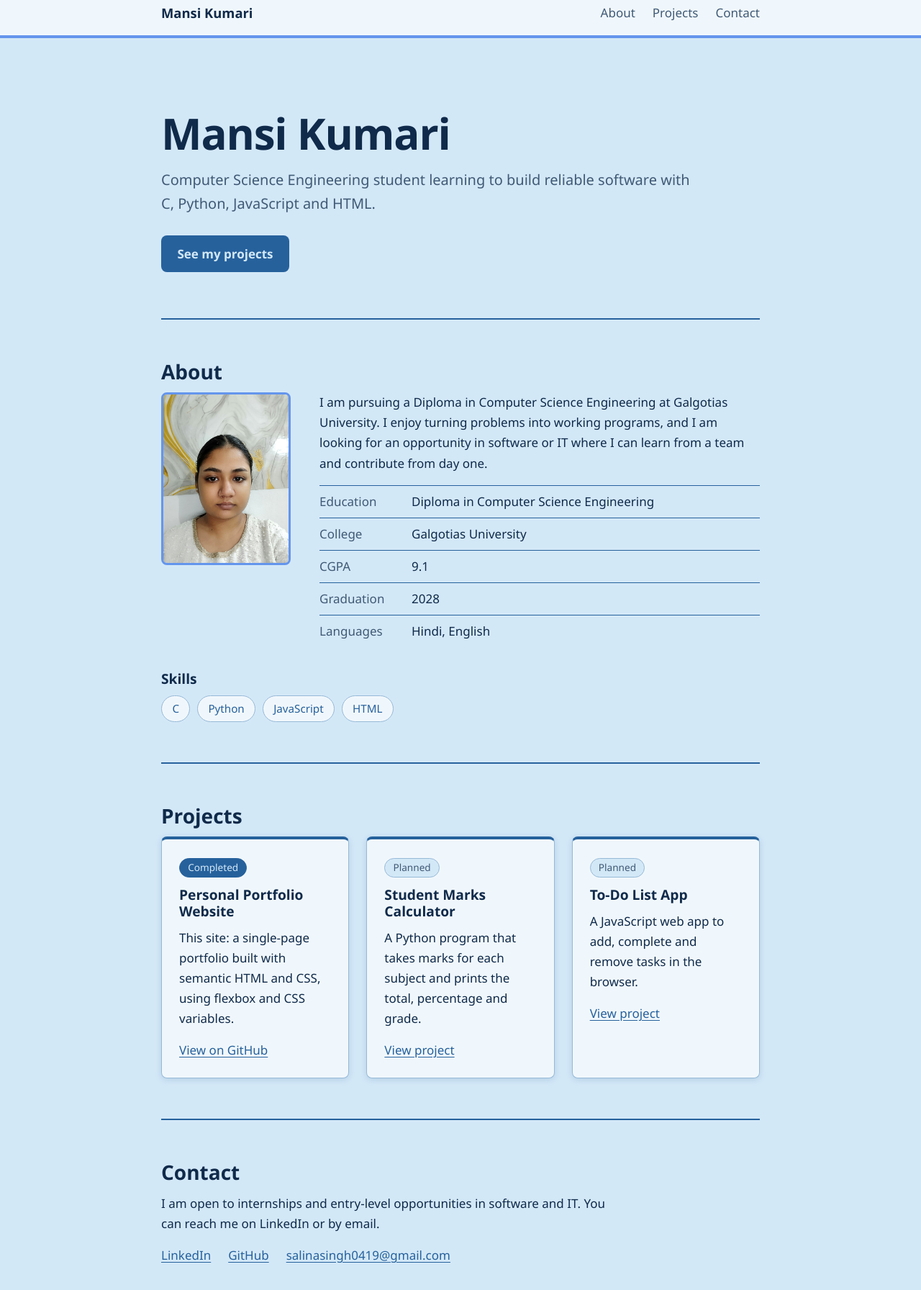
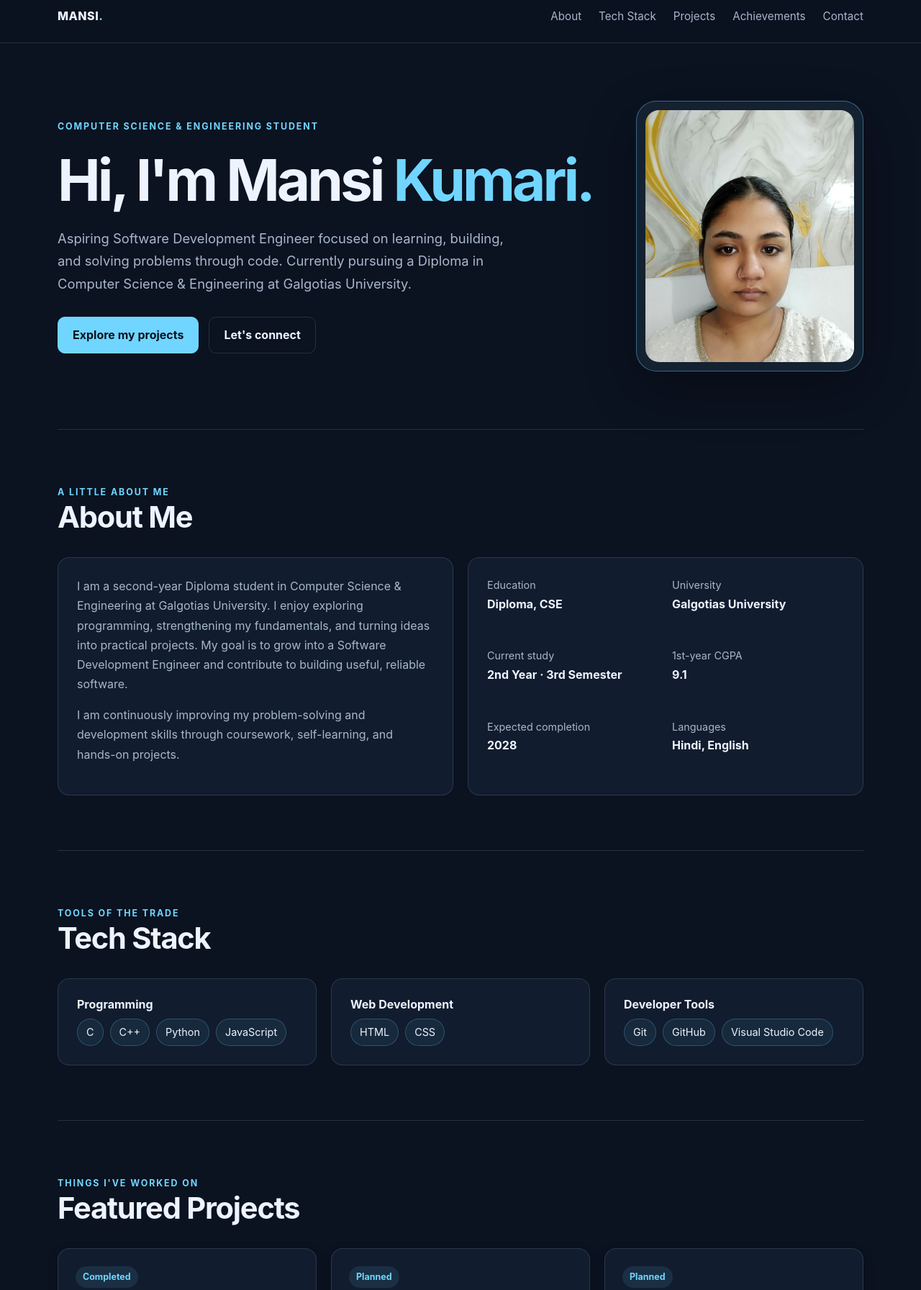
Before and after one commit to mansikumari0406-alt/myportfolio, a plain HTML site: page docs/index.html in a window 1280 px wide. Shown: the part 13-1805 px from the top of the page at 72% size. Drawn offline with Linux system fonts and the light colour scheme.

Commit message:
change in HTML, CSS and README

```diff
--- a/docs/index.html
+++ b/docs/index.html
@@ -3,96 +3,187 @@
 <head>
   <meta charset="UTF-8">
   <meta name="viewport" content="width=device-width, initial-scale=1">
-  <meta name="color-scheme" content="only light">
-  <title>Mansi Kumari | Portfolio</title>
-  <meta name="description" content="Portfolio of Mansi Kumari, Computer Science Engineering student aiming for a career in software and IT.">
+  <meta name="description" content="Mansi Kumari — Computer Science & Engineering diploma student and aspiring Software Development Engineer.">
+  <title>Mansi Kumari | Aspiring Software Development Engineer</title>
   <link rel="stylesheet" href="style.css">
 </head>
 <body>
 
   <header class="site-header">
-    <nav class="nav" aria-label="Main">
-      <a class="nav__brand" href="#top">Mansi Kumari</a>
-      <ul class="nav__links">
+    <nav class="nav wrap" aria-label="Main navigation">
+      <a class="brand" href="#home">MANSI<span>.</span></a>
+      <ul class="nav-links">
         <li><a href="#about">About</a></li>
+        <li><a href="#skills">Tech Stack</a></li>
         <li><a href="#projects">Projects</a></li>
+        <li><a href="#achievements">Achievements</a></li>
         <li><a href="#contact">Contact</a></li>
       </ul>
     </nav>
   </header>
 
-  <main id="top">
+  <main class="wrap">
 
-    <section class="hero">
-      <h1>Mansi Kumari</h1>
-      <p class="hero__lead">Computer Science Engineering student learning to build reliable software with C, Python, JavaScript and HTML.</p>
-      <a class="button" href="#projects">See my projects</a>
+    <!-- Hero / intro -->
+    <section class="hero" id="home">
+      <div class="hero-text">
+        <p class="eyebrow">Computer Science &amp; Engineering Student</p>
+        <h1>Hi, I'm Mansi <span>Kumari.</span></h1>
+        <p class="lead">Aspiring Software Development Engineer focused on learning, building, and solving problems through code. Currently pursuing a Diploma in Computer Science &amp; Engineering at Galgotias University.</p>
+        <div class="actions">
+          <a class="btn primary" href="#projects">Explore my projects</a>
+          <a class="btn" href="#contact">Let's connect</a>
+        </div>
+      </div>
+      <div class="portrait-frame">
+        <img class="portrait" src="images/profile.jpg" alt="Portrait photo of Mansi Kumari" width="290" height="350">
+      </div>
     </section>
 
-    <section id="about" class="section">
-      <h2>About</h2>
-      <div class="about">
-        <img class="about__photo" src="images/profile.jpg" alt="Portrait photo of Mansi Kumari" width="180" height="240">
-        <div class="about__text">
-          <p>I am pursuing a Diploma in Computer Science Engineering at Galgotias University. I enjoy turning problems into working programs, and I am looking for an opportunity in software or IT where I can learn from a team and contribute from day one.</p>
+    <!-- About -->
+    <section class="section" id="about">
+      <header class="section-head">
+        <p class="kicker">A little about me</p>
+        <h2>About Me</h2>
+      </header>
 
-          <dl class="facts">
-            <div><dt>Education</dt><dd>Diploma in Computer Science Engineering</dd></div>
-            <div><dt>College</dt><dd>Galgotias University</dd></div>
-            <div><dt>CGPA</dt><dd>9.1</dd></div>
-            <div><dt>Graduation</dt><dd>2028</dd></div>
-            <div><dt>Languages</dt><dd>Hindi, English</dd></div>
-          </dl>
+      <div class="row">
+        <div class="panel">
+          <p class="muted">I am a second-year Diploma student in Computer Science &amp; Engineering at Galgotias University. I enjoy exploring programming, strengthening my fundamentals, and turning ideas into practical projects. My goal is to grow into a Software Development Engineer and contribute to building useful, reliable software.</p>
+          <p class="muted">I am continuously improving my problem-solving and development skills through coursework, self-learning, and hands-on projects.</p>
+        </div>
+
+        <dl class="panel facts">
+          <div class="fact"><dt>Education</dt><dd>Diploma, CSE</dd></div>
+          <div class="fact"><dt>University</dt><dd>Galgotias University</dd></div>
+          <div class="fact"><dt>Current study</dt><dd>2nd Year · 3rd Semester</dd></div>
+          <div class="fact"><dt>1st-year CGPA</dt><dd>9.1</dd></div>
+          <div class="fact"><dt>Expected completion</dt><dd>2028</dd></div>
+          <div class="fact"><dt>Languages</dt><dd>Hindi, English</dd></div>
+        </dl>
+      </div>
+    </section>
+
+    <!-- Tech Stack -->
+    <section class="section" id="skills">
+      <header class="section-head">
+        <p class="kicker">Tools of the trade</p>
+        <h2>Tech Stack</h2>
+      </header>
+      <div class="row">
+        <div class="panel">
+          <h4>Programming</h4>
+          <ul class="chips">
+            <li>C</li><li>C++</li><li>Python</li><li>JavaScript</li>
+          </ul>
+        </div>
+        <div class="panel">
+          <h4>Web Development</h4>
+          <ul class="chips">
+            <li>HTML</li><li>CSS</li>
+          </ul>
+        </div>
+        <div class="panel">
+          <h4>Developer Tools</h4>
+          <ul class="chips">
+            <li>Git</li><li>GitHub</li><li>Visual Studio Code</li>
+          </ul>
         </div>
       </div>
-
-      <h3>Skills</h3>
-      <ul class="skills">
-        <li>C</li>
-        <li>Python</li>
-        <li>JavaScript</li>
-        <li>HTML</li>
-      </ul>
     </section>
 
-    <section id="projects" class="section">
-      <h2>Projects</h2>
-      <div class="cards">
+    <!-- Projects -->
+    <section class="section" id="projects">
+      <header class="section-head">
+        <p class="kicker">Things I've worked on</p>
+        <h2>Featured Projects</h2>
+      </header>
+
+      <div class="row">
         <article class="card">
-          <span class="status status--done">Completed</span>
+          <span class="tag">Completed</span>
           <h3>Personal Portfolio Website</h3>
-          <p>This site: a single-page portfolio built with semantic HTML and CSS, using flexbox and CSS variables.</p>
-             <a href="https://github.com/mansikumari0406-alt/myportfolio">View on GitHub</a>
-            </article>
+          <p>A responsive personal website built with semantic HTML and CSS to introduce my background, skills, projects, and contact information.</p>
+          <a href="https://github.com/mansikumari0406-alt" target="_blank" rel="noopener">GitHub profile ↗</a>
+        </article>
+
         <article class="card">
-          <span class="status">Planned</span>
+          <span class="tag">Planned</span>
           <h3>Student Marks Calculator</h3>
-          <p>A Python program that takes marks for each subject and prints the total, percentage and grade.</p>
-          <a href="#">View project</a>
+          <p>A Python program planned to take subject marks and calculate total marks, percentage, and grade.</p>
+          <a href="#projects">Coming soon</a>
         </article>
+
         <article class="card">
-          <span class="status">Planned</span>
+          <span class="tag">Planned</span>
           <h3>To-Do List App</h3>
-          <p>A JavaScript web app to add, complete and remove tasks in the browser.</p>
-          <a href="#">View project</a>
+          <p>A JavaScript web app planned to let users add tasks, mark them complete, and remove them in the browser.</p>
+          <a href="#projects">Coming soon</a>
         </article>
       </div>
     </section>
 
-    <section id="contact" class="section">
-      <h2>Contact</h2>
-      <p>I am open to internships and entry-level opportunities in software and IT. You can reach me on LinkedIn or by email.</p>
-      <ul class="contact-list">
-        <li><a href="https://www.linkedin.com/in/mansi-kumari-214a17370">LinkedIn</a></li>
-        <li><a href="https://github.com/mansikumari0406-alt">GitHub</a></li>
-        <li><a href="mailto:salinasingh0419@gmail.com">salinasingh0419@gmail.com</a></li>
-      </ul>
+    <!-- Achievements & Certifications -->
+    <section class="section" id="achievements">
+      <header class="section-head">
+        <p class="kicker">Learning and participation</p>
+        <h2>Achievements &amp; Certifications</h2>
+      </header>
+
+      <div class="row">
+        <article class="card">
+          <span class="tag">Certification</span>
+          <h3>CS107: C++ Programming</h3>
+          <p>Completed a 40-hour C++ Programming course through Saylor.org in July 2026.</p>
+        </article>
+
+        <article class="card">
+          <span class="tag">Certification</span>
+          <h3>AI for Beginners</h3>
+          <p>Successfully completed the HP LIFE online course introducing the fundamentals of Artificial Intelligence.</p>
+        </article>
+
+        <article class="card">
+          <span class="tag">Certification</span>
+          <h3>Bajaj Manufacturing Systems</h3>
+          <p>Completed the Bajaj Manufacturing Systems Certification Program offered by Bajaj Auto Ltd.</p>
+        </article>
+
+        <article class="card">
+          <span class="tag">Participation</span>
+          <h3>National Financial Literacy Quiz 2026</h3>
+          <p>Participated in the National Financial Literacy Quiz 2026, organized by the National Institute of Securities Markets.</p>
+        </article>
+
+        <article class="card">
+          <span class="tag">Buildathon</span>
+          <h3>RocketRide Buildathon — Delhi</h3>
+          <p>Received a Certificate of Appreciation for participating in the RocketRide Buildathon organized by Tech Waves Club, School of Engineering &amp; Technology, SDGI Global University on 1 September 2026.</p>
+        </article>
+      </div>
+    </section>
+
+    <!-- Contact -->
+    <section class="section" id="contact">
+      <header class="section-head">
+        <p class="kicker">Have an opportunity or idea?</p>
+        <h2>Let's Connect</h2>
+      </header>
+
+      <div class="panel contact-box">
+        <p class="muted">I'm always interested in learning, collaborating on projects, and connecting with people in technology.</p>
+        <ul class="contact-links">
+          <li><a href="mailto:salinasingh0419@gmail.com">Email ↗</a></li>
+          <li><a href="https://www.linkedin.com/in/mansi-kumari-214a17370" target="_blank" rel="noopener">LinkedIn ↗</a></li>
+          <li><a href="https://github.com/mansikumari0406-alt" target="_blank" rel="noopener">GitHub ↗</a></li>
+        </ul>
+      </div>
     </section>
 
   </main>
 
   <footer class="site-footer">
-    <p>&copy; 2026 Mansi Kumari</p>
+    <div class="wrap">© 2026 Mansi Kumari · Aspiring Software Development Engineer</div>
   </footer>
 
 </body>
--- a/docs/style.css
+++ b/docs/style.css
@@ -1,291 +1,290 @@
-/* ---------- Variables: 4 colours and 1 font, defined once and reused ---------- */
+/* ==========================================================
+   Mansi Kumari — Portfolio
+   Colours and fonts are defined ONCE here and reused below.
+   ========================================================== */
 :root {
-  color-scheme: only light;
+  /* Colours */
+  --bg: #0b1220;        /* page background */
+  --panel: #111c2e;     /* cards and panels */
+  --text: #edf4ff;      /* main text */
+  --muted: #a8b7cc;     /* secondary text */
+  --accent: #70d6ff;    /* links, buttons, highlights */
+  --line: rgba(174, 202, 235, 0.16);
 
-  --color-bg: #d3e8f7;         /* ice blue: page background */
-  --color-text: #0f2a4a;       /* deep navy: text */
-  --color-primary: #26619c;    /* lapis blue: links, buttons, lines */
-  --color-secondary: #6495ed;  /* cornflower blue: header line, photo frame */
+  /* Font */
+  --font-main: Inter, ui-sans-serif, system-ui, -apple-system, "Segoe UI", sans-serif;
 
-  --font-main: "Segoe UI", system-ui, -apple-system, Arial, sans-serif;
-
-  --radius: 8px;
-  --max-width: 880px;
+  /* Layout */
+  --max-width: 1120px;
+  --radius: 16px;
 }
 
 /* ---------- Base ---------- */
-*,
-*::before,
-*::after {
-  box-sizing: border-box;
-}
+* { box-sizing: border-box; }
 
 html {
   scroll-behavior: smooth;
-  scroll-padding-top: 80px; /* keeps headings clear of the sticky nav */
+  scroll-padding-top: 90px; /* keeps headings clear of the sticky nav */
 }
 
 body {
   margin: 0;
+  background: var(--bg);
+  color: var(--text);
   font-family: var(--font-main);
-  font-size: 1.0625rem;
-  line-height: 1.65;
-  color: var(--color-text);
-  background: var(--color-bg);
+  font-size: 1rem;
+  line-height: 1.7;
 }
 
-img {
-  max-width: 100%;
+a { color: var(--accent); }
+a:hover { text-decoration: none; }
+
+h1, h2, h3, h4 { margin: 0 0 0.6rem; line-height: 1.2; }
+h2 { font-size: clamp(1.9rem, 4vw, 2.6rem); letter-spacing: -0.03em; }
+h3 { font-size: 1.15rem; }
+h4 { font-size: 1rem; }
+p  { margin: 0 0 1rem; }
+ul { list-style: none; margin: 0; padding: 0; }
+
+.muted { color: var(--muted); }
+
+.wrap {
+  width: min(var(--max-width), calc(100% - 44px));
+  margin: 0 auto;
 }
 
-h1, h2, h3 {
-  font-weight: 700;
-  line-height: 1.2;
-  margin: 0 0 0.75rem;
-}
-
-h1 { font-size: clamp(2.1rem, 8vw, 3.75rem); letter-spacing: -0.02em; }
-h2 { font-size: 1.75rem; }
-h3 { font-size: 1.2rem; }
-
-p { margin: 0 0 1rem; max-width: 65ch; }
-
-a {
-  color: var(--color-primary);
-  text-underline-offset: 3px;
-}
-
-a:hover { text-decoration-thickness: 2px; }
-
-a:focus-visible {
-  outline: 3px solid var(--color-primary);
-  outline-offset: 3px;
-}
-
-/* ---------- Header and nav (flexbox) ---------- */
+/* ---------- Header + navbar (flexbox) ---------- */
 .site-header {
   position: sticky;
   top: 0;
   z-index: 10;
-  background: color-mix(in srgb, var(--color-bg) 35%, white);
-  border-bottom: 4px solid var(--color-secondary);
+  background: rgba(11, 18, 32, 0.9);
+  border-bottom: 1px solid var(--line);
 }
 
 .nav {
   display: flex;
   justify-content: space-between;
   align-items: center;
-  max-width: var(--max-width);
-  margin: 0 auto;
-  padding: 1rem 1.5rem;
+  gap: 24px;
+  min-height: 72px;
 }
 
-.nav__brand {
-  font-weight: 700;
-  font-size: 1.15rem;
-  color: var(--color-text);
+.brand {
+  color: var(--text);
+  font-weight: 800;
+  letter-spacing: 0.03em;
   text-decoration: none;
 }
+.brand span { color: var(--accent); }
 
-.nav__links {
+.nav-links {
   display: flex;
-  gap: 1.5rem;
-  list-style: none;
+  gap: 24px;
+}
+.nav-links a {
+  color: var(--muted);
+  text-decoration: none;
+  font-size: 0.95rem;
+}
+.nav-links a:hover { color: var(--accent); }
+
+/* ---------- Hero ---------- */
+.hero {
+  display: flex;
+  align-items: center;
+  justify-content: space-between;
+  gap: 48px;
+  padding: 80px 0;
+}
+.hero-text { flex: 1 1 0; }
+
+.eyebrow,
+.kicker {
   margin: 0;
-  padding: 0;
+  color: var(--accent);
+  font-size: 0.78rem;
+  font-weight: 700;
+  letter-spacing: 0.15em;
+  text-transform: uppercase;
 }
 
-.nav__links a {
-  color: color-mix(in srgb, var(--color-text) 75%, var(--color-bg));
-  text-decoration: none;
+h1 {
+  margin: 16px 0 18px;
+  font-size: clamp(2.6rem, 7vw, 5rem);
+  letter-spacing: -0.05em;
+}
+h1 span { color: var(--accent); }
+
+.lead {
+  max-width: 650px;
+  color: var(--muted);
+  font-size: 1.15rem;
 }
 
-.nav__links a:hover {
-  color: var(--color-text);
-  text-decoration: underline;
+.actions {
+  display: flex;
+  flex-wrap: wrap;
+  gap: 14px;
+  margin-top: 30px;
 }
 
-/* ---------- Layout ---------- */
-main {
-  max-width: var(--max-width);
-  margin: 0 auto;
-  padding: 0 1.5rem;
+.btn {
+  display: inline-block;
+  padding: 11px 20px;
+  border: 1px solid var(--line);
+  border-radius: 10px;
+  color: var(--text);
+  font-weight: 700;
+  text-decoration: none;
+  transition: transform 0.2s ease;
+}
+.btn:hover { transform: translateY(-2px); }
+.btn.primary {
+  background: var(--accent);
+  border-color: var(--accent);
+  color: var(--bg);
 }
 
-.hero {
-  padding: 6rem 0 4rem;
+.portrait-frame {
+  padding: 12px;
+  border: 1px solid rgba(112, 214, 255, 0.4);
+  border-radius: 28px;
+  background: rgba(112, 214, 255, 0.08);
+  box-shadow: 0 24px 70px rgba(0, 0, 0, 0.3);
+}
+.portrait {
+  display: block;
+  width: 290px;
+  max-width: 100%;
+  height: 350px;
+  object-fit: cover;
+  object-position: top;
+  border-radius: 19px;
 }
 
-.hero__lead {
-  font-size: 1.25rem;
-  color: color-mix(in srgb, var(--color-text) 75%, var(--color-bg));
-  margin-bottom: 1.75rem;
+/* ---------- Sections ---------- */
+.section {
+  padding: 76px 0;
+  border-top: 1px solid var(--line);
+}
+.section-head { margin-bottom: 30px; }
+.sub-head { margin: 40px 0 16px; }
+
+/* A reusable flex row: used for About panels and project cards */
+.row {
+  display: flex;
+  flex-wrap: wrap;
+  gap: 20px;
+}
+.row > * { flex: 1 1 280px; }
+
+/* ---------- Panels (box model: padding + border + radius) ---------- */
+.panel {
+  padding: 26px;
+  background: var(--panel);
+  border: 1px solid var(--line);
+  border-radius: var(--radius);
 }
 
-.section {
-  padding: 3.5rem 0;
-  border-top: 2px solid var(--color-primary);
+/* About facts */
+.facts {
+  display: flex;
+  flex-wrap: wrap;
+  gap: 18px;
+  margin: 0;
+}
+.fact { flex: 1 1 40%; }
+.fact dt { color: var(--muted); font-size: 0.9rem; }
+.fact dd { margin: 0; font-weight: 700; }
+
+/* Skill chips */
+.chips {
+  display: flex;
+  flex-wrap: wrap;
+  gap: 9px;
+}
+.chips li {
+  padding: 6px 12px;
+  border: 1px solid rgba(112, 214, 255, 0.25);
+  border-radius: 999px;
+  background: rgba(112, 214, 255, 0.07);
+  color: var(--text);
+  font-size: 0.9rem;
 }
 
-/* ---------- Button ---------- */
-.button {
+/* ---------- Project cards ---------- */
+.card {
+  padding: 24px;
+  background: var(--panel);
+  border: 1px solid var(--line);
+  border-radius: var(--radius);
+  box-shadow: 0 4px 14px rgba(0, 0, 0, 0.25);
+  transition: transform 0.2s ease, box-shadow 0.2s ease;
+}
+.card:hover {                      /* stretch goal: small lift */
+  transform: translateY(-4px);
+  box-shadow: 0 10px 24px rgba(0, 0, 0, 0.35);
+}
+.card p { color: var(--muted); font-size: 0.95rem; }
+
+.tag {
   display: inline-block;
-  padding: 0.7rem 1.4rem;
-  background: var(--color-primary);
-  color: var(--color-bg);
-  border-radius: var(--radius);
-  text-decoration: none;
-  font-weight: 600;
-}
-
-.button:hover {
-  background: var(--color-text);
-  text-decoration: underline;
-}
-
-/* ---------- About ---------- */
-.about {
-  display: flex;
-  align-items: flex-start;
-  gap: 2.5rem;
-  margin-bottom: 2rem;
-}
-
-.about__photo {
-  width: 180px;
-  height: 240px;
-  object-fit: cover;
-  object-position: top;
-  border: 3px solid var(--color-secondary);
-  border-radius: var(--radius);
-  flex-shrink: 0;
-}
-
-.facts {
-  margin: 0;
-}
-
-.facts div {
-  display: flex;
-  gap: 1rem;
-  padding: 0.5rem 0;
-  border-top: 1px solid var(--color-primary);
-}
-
-.facts dt {
-  flex: 0 0 7rem;
-  color: color-mix(in srgb, var(--color-text) 75%, var(--color-bg));
-}
-
-.facts dd {
-  margin: 0;
-}
-
-.skills {
-  display: flex;
-  flex-wrap: wrap;
-  gap: 0.6rem;
-  list-style: none;
-  margin: 0;
-  padding: 0;
-}
-
-.skills li {
-  padding: 0.3rem 0.9rem;
-  background: color-mix(in srgb, var(--color-bg) 35%, white);
-  color: var(--color-primary);
-  border: 1px solid color-mix(in srgb, var(--color-primary) 35%, var(--color-bg));
+  margin-bottom: 14px;
+  padding: 4px 10px;
   border-radius: 999px;
-  font-size: 0.95rem;
-}
-
-/* ---------- Project cards (flexbox) ---------- */
-.cards {
-  display: flex;
-  flex-wrap: wrap;
-  gap: 1.5rem;
-}
-
-.card {
-  flex: 1 1 240px;
-  padding: 1.5rem;
-  background: color-mix(in srgb, var(--color-bg) 35%, white);
-  border: 1px solid color-mix(in srgb, var(--color-primary) 35%, var(--color-bg));
-  border-top: 4px solid var(--color-primary);
-  border-radius: var(--radius);
-  box-shadow: 0 2px 8px color-mix(in srgb, var(--color-primary) 18%, transparent);
-  transition: transform 0.2s ease;
-}
-
-.card:hover {
-  transform: translateY(-4px); /* stretch goal */
-}
-
-.status {
-  display: inline-block;
-  margin-bottom: 0.75rem;
-  padding: 0.1rem 0.7rem;
-  font-size: 0.85rem;
-  color: color-mix(in srgb, var(--color-text) 75%, var(--color-bg));
-  background: var(--color-bg);
-  border: 1px solid color-mix(in srgb, var(--color-primary) 35%, var(--color-bg));
-  border-radius: 999px;
-}
-
-.status--done {
-  color: var(--color-bg);
-  background: var(--color-primary);
-  border-color: var(--color-primary);
+  background: rgba(112, 214, 255, 0.1);
+  color: var(--accent);
+  font-size: 0.78rem;
+  font-weight: 700;
 }
 
 /* ---------- Contact ---------- */
-.contact-list {
+.contact-box {
   display: flex;
   flex-wrap: wrap;
-  gap: 1.5rem;
-  list-style: none;
-  margin: 0;
-  padding: 0;
+  align-items: center;
+  justify-content: space-between;
+  gap: 22px;
 }
+.contact-box p { margin: 0; }
+
+.contact-links {
+  display: flex;
+  flex-wrap: wrap;
+  gap: 18px;
+}
+.contact-links a { text-decoration: none; }
+.contact-links a:hover { text-decoration: underline; }
 
 /* ---------- Footer ---------- */
 .site-footer {
-  padding: 2rem 1.5rem;
-  text-align: center;
-  color: color-mix(in srgb, var(--color-text) 75%, var(--color-bg));
-  border-top: 2px solid var(--color-primary);
-}
-
-.site-footer p {
-  margin: 0 auto;
+  padding: 28px 0 42px;
+  border-top: 1px solid var(--line);
+  color: var(--muted);
+  font-size: 0.9rem;
 }
 
 /* ---------- Small screens ---------- */
-@media (max-width: 640px) {
-  .about {
-    flex-direction: column;
-    gap: 1.5rem;
+@media (max-width: 800px) {
+  .hero {
+    flex-direction: column-reverse;
+    align-items: flex-start;
+    padding: 56px 0;
   }
-
-  .hero { padding-top: 3.5rem; }
-
-  .nav { padding: 0.5rem 1rem; flex-wrap: wrap; row-gap: 0; }
-  .nav__brand { white-space: nowrap; font-size: 1.05rem; }
-  .nav__links { gap: 1rem; font-size: 0.95rem; }
-  .nav__links a { display: inline-block; padding: 0.5rem 0; } /* bigger tap area */
-
-  .facts div { flex-direction: column; gap: 0; }
-  .facts dt { flex: none; } /* stops the 7rem label width becoming a tall gap */
+  .portrait { width: 210px; height: 245px; }
 }
 
-/* Very small phones (about 360px wide or less) */
-@media (max-width: 380px) {
-  html { scroll-padding-top: 110px; } /* the nav may wrap to two lines here */
-  .nav__links { gap: 0.75rem; font-size: 0.9rem; }
-  .section { padding: 2.5rem 0; }
+@media (max-width: 560px) {
+  .wrap { width: calc(100% - 30px); }
+  .nav { flex-direction: column; align-items: flex-start; gap: 6px; padding: 12px 0; }
+  .nav-links { gap: 16px; }
+  .section { padding: 56px 0; }
+  .fact { flex-basis: 100%; }
 }
 
 @media (prefers-reduced-motion: reduce) {
   html { scroll-behavior: auto; }
-  .card { transition: none; }
+  .btn, .card { transition: none; }
+  .btn:hover, .card:hover { transform: none; }
 }
```
Also changed, not shown: 1 other file.
